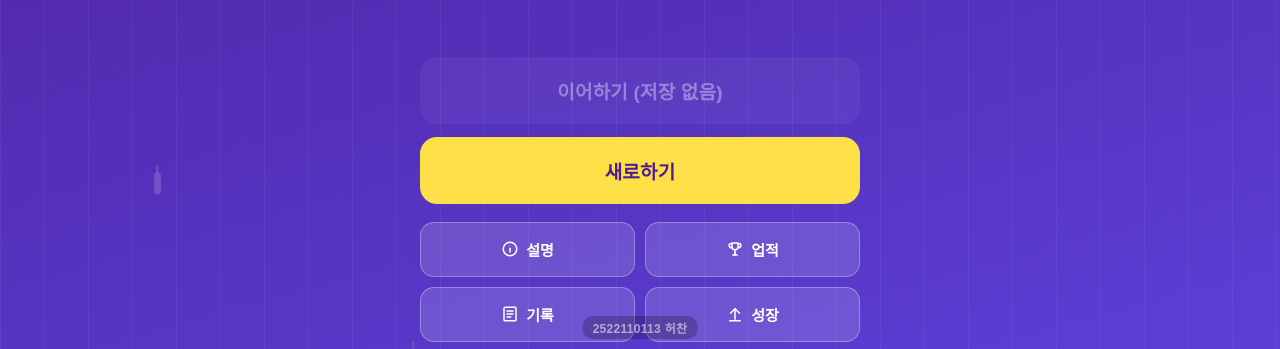
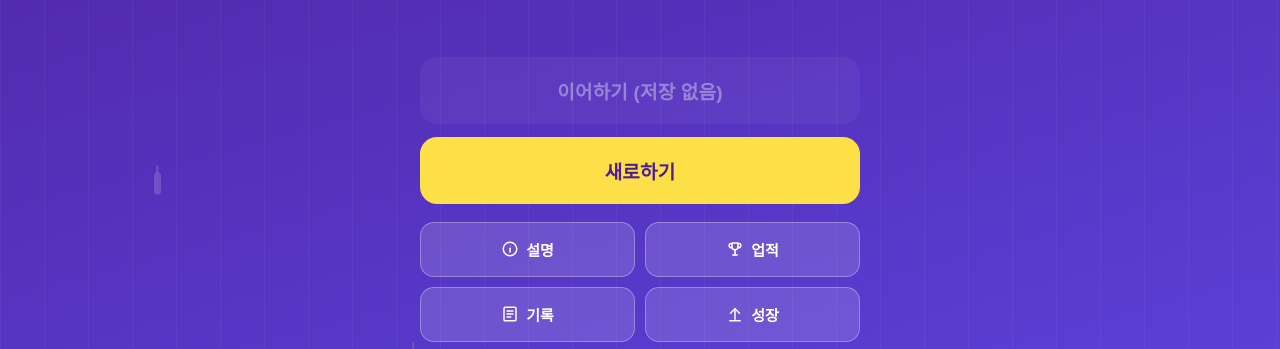
Before and after one commit to Chan-pj/TraderGame-Mobile-, a website: page www/index.html in a window 1280 px wide. Shown: the part 451-800 px from the top of the page. Drawn offline with nearby package versions, Linux system fonts and the light colour scheme.

Commit message:
메인 화면 워터마크 제거
Co-Authored-By: Claude Opus 5.5 <noreply@anthropic.com>

```diff
--- a/www/index.html
+++ b/www/index.html
@@ -94,7 +94,6 @@
         </div>
     </div>
 
-    <div id="credit-watermark">2522110113 허찬</div>
 </div>
 
 <!-- 게임 설명 화면 -->
--- a/www/style.css
+++ b/www/style.css
@@ -16,23 +16,6 @@ html, body {
 }
 
 .hidden { display: none !important; }
-
-#credit-watermark {
-  position: absolute;
-  left: 50%;
-  bottom: 10px;
-  transform: translateX(-50%);
-  font-size: 12px;
-  font-weight: 600;
-  color: rgba(255,255,255,0.55);
-  letter-spacing: 0.3px;
-  padding: 3px 10px;
-  border-radius: 10px;
-  background: rgba(0,0,0,0.22);
-  pointer-events: none;
-  z-index: 2;
-  white-space: nowrap;
-}
 
 button { -webkit-tap-highlight-color: transparent; touch-action: manipulation; }
 
```
